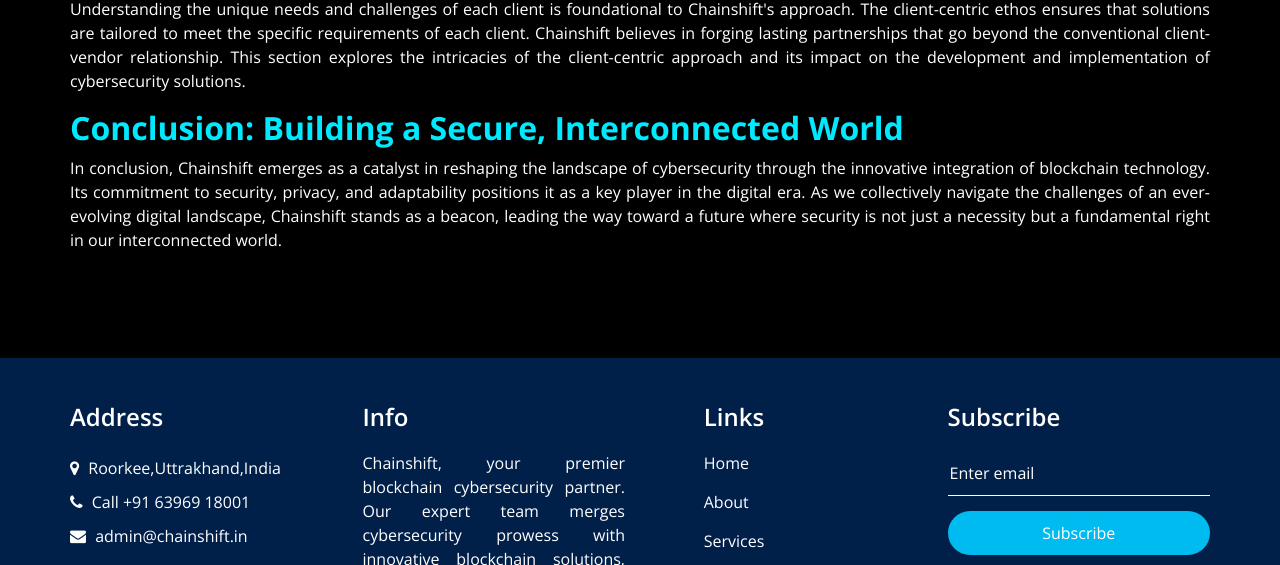
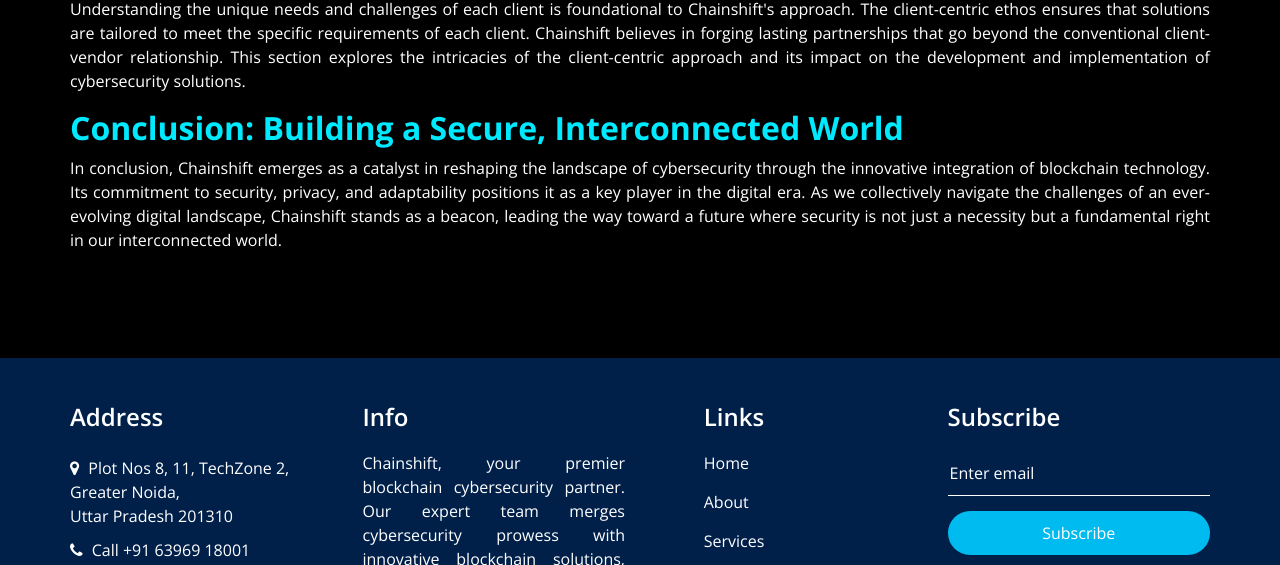
Before and after one commit to chain-shift/chainshift-website, a website: page about.html in a window 1280 px wide. Shown: the part 2434-2999 px from the top of the page. Drawn offline with nearby package versions, Linux system fonts and the light colour scheme; some packages are replaced by stand-ins of ours.

Commit message:
Update contact address in about.html

```diff
--- a/about.html
+++ b/about.html
@@ -196,9 +196,7 @@
             <div class="contact_link_box">
               <a href="">
                 <i class="fa fa-map-marker" aria-hidden="true"></i>
-                <span>
-                  Roorkee,Uttrakhand,India
-                </span>
+                <span> Plot Nos 8, 11, TechZone 2, Greater Noida, Uttar Pradesh 201310</span>
               </a>
               <a href="tel:+918130923346">
                 <i class="fa fa-phone" aria-hidden="true"></i>
```
